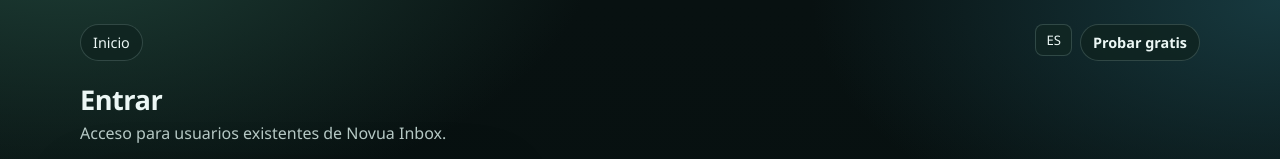
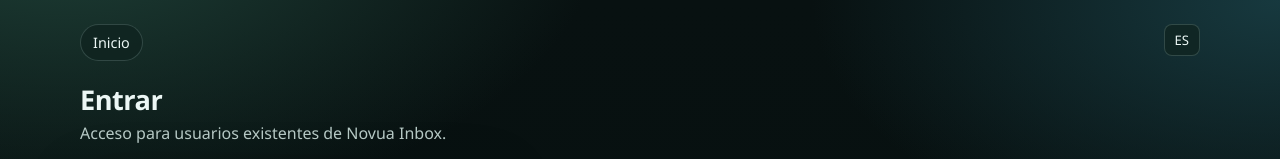
Before and after one commit to iveteamorim/ai-ops-inbox, a Next.js app: page /login in a window 1280 px wide. Shown: the top 159 px of the page. Built offline with nearby package versions, Linux system fonts and the light colour scheme; no server answers.

Commit message:
refactor: simplify login navigation

```diff
--- a/src/app/login/page.tsx
+++ b/src/app/login/page.tsx
@@ -80,7 +80,7 @@ export default function LoginPage() {
 
   return (
     <section className="page">
-      <MarketingNav showSections={false} showSignIn={false} />
+      <MarketingNav showSections={false} showSignIn={false} showStartFree={false} />
       <header className="header">
         <div>
           <h1 className="title">{t("login_title")}</h1>
--- a/src/components/MarketingNav.tsx
+++ b/src/components/MarketingNav.tsx
@@ -7,9 +7,14 @@ import { LocaleMenu } from "@/components/i18n/LocaleMenu";
 type Props = {
   showSections?: boolean;
   showSignIn?: boolean;
+  showStartFree?: boolean;
 };
 
-export function MarketingNav({ showSections = true, showSignIn = true }: Props) {
+export function MarketingNav({
+  showSections = true,
+  showSignIn = true,
+  showStartFree = true,
+}: Props) {
   const { t } = useI18n();
 
   return (
@@ -20,9 +25,11 @@ export function MarketingNav({ showSections = true, showSignIn = true }: Props)
       <span className="nav-spacer" />
       <LocaleMenu />
       {showSignIn ? <Link href="/login">{t("nav_signin")}</Link> : null}
-      <Link className="button" href="/signup">
-        {t("nav_start_free")}
-      </Link>
+      {showStartFree ? (
+        <Link className="button" href="/signup">
+          {t("nav_start_free")}
+        </Link>
+      ) : null}
     </nav>
   );
 }
```
